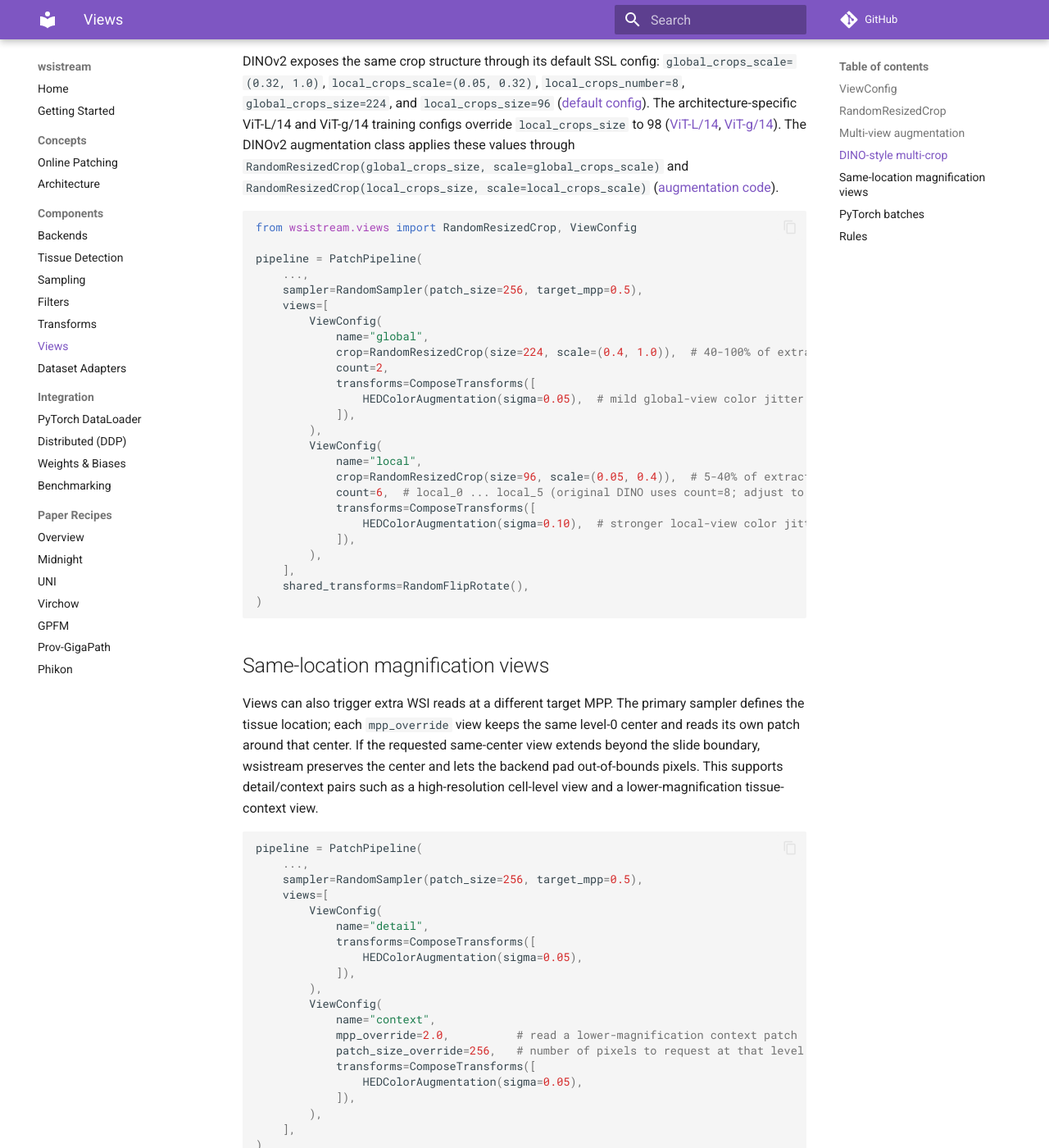
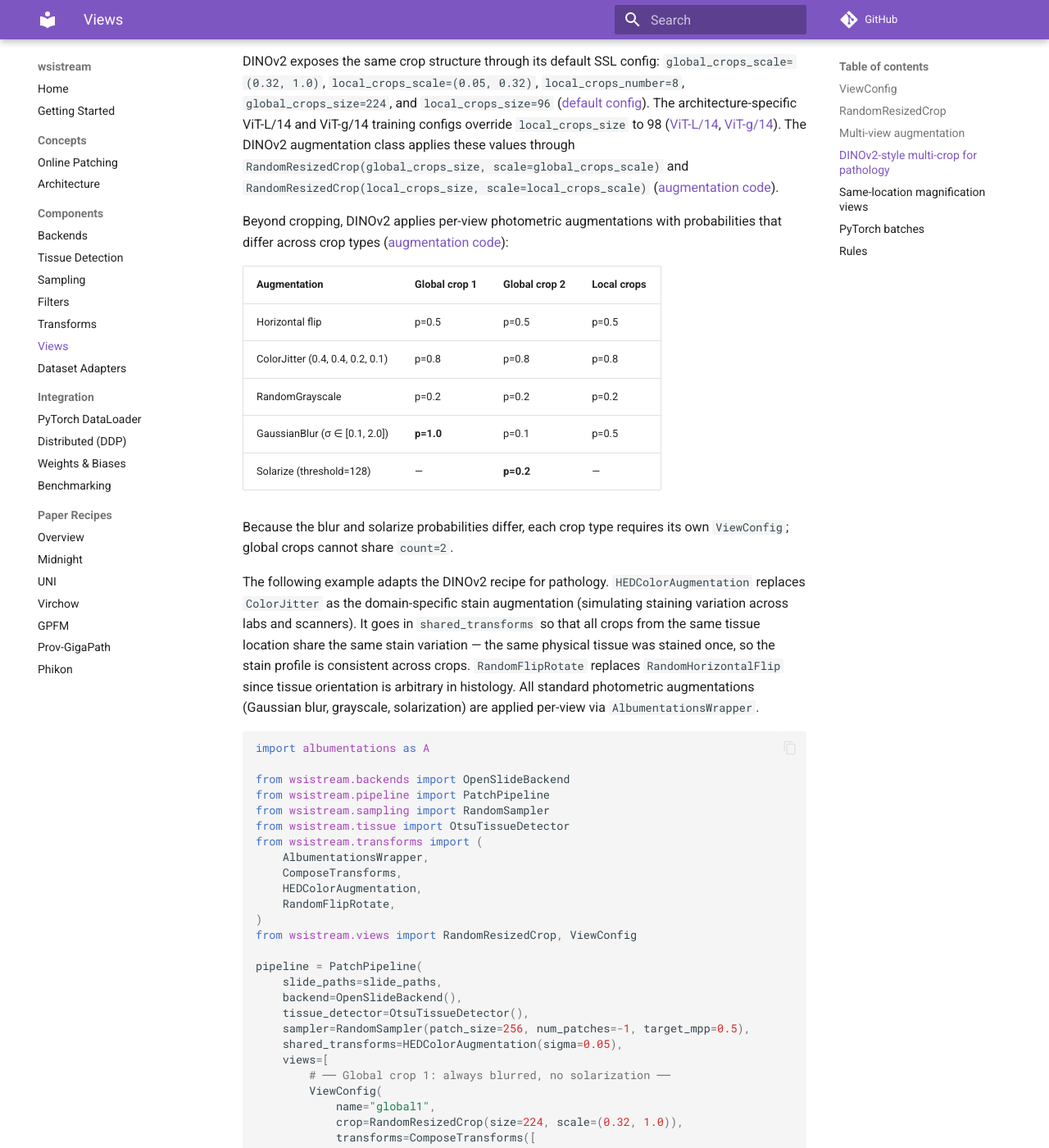
Before and after one commit to RamonKaspar/wsistream, an MkDocs documentation site: the page built from docs/components/views.md, in a window 1280 px wide and 1400 px high, scrolled down 4026 px. Shown: the whole window at 82% size. Built offline with MkDocs 1.6.1 and Material for MkDocs 9.7.7, drawn with Linux system fonts in a browser that asks for light colours; comment, search, counter and statistics services are not loaded; some of the changed text lies outside the part shown.

Commit message:
doc: update DINOv2 multi-crop section for pathology with new augmentation details and examples

````diff
--- a/docs/components/views.md
+++ b/docs/components/views.md
@@ -86,7 +86,7 @@ for result in pipeline:
     view2 = result.views["view2"]
 ```
 
-## DINO-style multi-crop
+## DINOv2-style multi-crop for pathology
 
 <figure markdown="span">
   ![DINO-style multi-crop](../assets/views_multicrop.svg)
@@ -99,33 +99,95 @@ In the standard DINO setup, the two global crops and all local crops are sampled
 
 DINOv2 exposes the same crop structure through its default SSL config: `global_crops_scale=(0.32, 1.0)`, `local_crops_scale=(0.05, 0.32)`, `local_crops_number=8`, `global_crops_size=224`, and `local_crops_size=96` ([default config](https://github.com/facebookresearch/dinov2/blob/main/dinov2/configs/ssl_default_config.yaml)). The architecture-specific ViT-L/14 and ViT-g/14 training configs override `local_crops_size` to 98 ([ViT-L/14](https://github.com/facebookresearch/dinov2/blob/main/dinov2/configs/train/vitl14.yaml), [ViT-g/14](https://github.com/facebookresearch/dinov2/blob/main/dinov2/configs/train/vitg14.yaml)). The DINOv2 augmentation class applies these values through `RandomResizedCrop(global_crops_size, scale=global_crops_scale)` and `RandomResizedCrop(local_crops_size, scale=local_crops_scale)` ([augmentation code](https://github.com/facebookresearch/dinov2/blob/main/dinov2/data/augmentations.py)).
 
+Beyond cropping, DINOv2 applies per-view photometric augmentations with probabilities that differ across crop types ([augmentation code](https://github.com/facebookresearch/dinov2/blob/main/dinov2/data/augmentations.py)):
+
+| Augmentation | Global crop 1 | Global crop 2 | Local crops |
+|---|---|---|---|
+| Horizontal flip | p=0.5 | p=0.5 | p=0.5 |
+| ColorJitter (0.4, 0.4, 0.2, 0.1) | p=0.8 | p=0.8 | p=0.8 |
+| RandomGrayscale | p=0.2 | p=0.2 | p=0.2 |
+| GaussianBlur (σ ∈ [0.1, 2.0]) | **p=1.0** | p=0.1 | p=0.5 |
+| Solarize (threshold=128) | — | **p=0.2** | — |
+
+Because the blur and solarize probabilities differ, each crop type requires its own `ViewConfig`; global crops cannot share `count=2`.
+
+The following example adapts the DINOv2 recipe for pathology. `HEDColorAugmentation` replaces `ColorJitter` as the domain-specific stain augmentation (simulating staining variation across labs and scanners). It goes in `shared_transforms` so that all crops from the same tissue location share the same stain variation — the same physical tissue was stained once, so the stain profile is consistent across crops. `RandomFlipRotate` replaces `RandomHorizontalFlip` since tissue orientation is arbitrary in histology. All standard photometric augmentations (Gaussian blur, grayscale, solarization) are applied per-view via `AlbumentationsWrapper`.
+
 ```python
+import albumentations as A
+
+from wsistream.backends import OpenSlideBackend
+from wsistream.pipeline import PatchPipeline
+from wsistream.sampling import RandomSampler
+from wsistream.tissue import OtsuTissueDetector
+from wsistream.transforms import (
+    AlbumentationsWrapper,
+    ComposeTransforms,
+    HEDColorAugmentation,
+    RandomFlipRotate,
+)
 from wsistream.views import RandomResizedCrop, ViewConfig
 
 pipeline = PatchPipeline(
-    ...,
-    sampler=RandomSampler(patch_size=256, target_mpp=0.5),
+    slide_paths=slide_paths,
+    backend=OpenSlideBackend(),
+    tissue_detector=OtsuTissueDetector(),
+    sampler=RandomSampler(patch_size=256, num_patches=-1, target_mpp=0.5),
+    shared_transforms=HEDColorAugmentation(sigma=0.05),
     views=[
+        # ── Global crop 1: always blurred, no solarization ──
         ViewConfig(
-            name="global",
-            crop=RandomResizedCrop(size=224, scale=(0.4, 1.0)),  # 40-100% of extracted patch
-            count=2,
+            name="global1",
+            crop=RandomResizedCrop(size=224, scale=(0.32, 1.0)),
             transforms=ComposeTransforms([
-                HEDColorAugmentation(sigma=0.05),  # mild global-view color jitter
+                RandomFlipRotate(),
+                AlbumentationsWrapper(A.Compose([
+                    A.ToGray(p=0.2),
+                    A.GaussianBlur(blur_limit=(7, 23), sigma_limit=(0.1, 2.0), p=1.0),
+                ])),
             ]),
         ),
+        # ── Global crop 2: rare blur, sometimes solarized ──
+        ViewConfig(
+            name="global2",
+            crop=RandomResizedCrop(size=224, scale=(0.32, 1.0)),
+            transforms=ComposeTransforms([
+                RandomFlipRotate(),
+                AlbumentationsWrapper(A.Compose([
+                    A.ToGray(p=0.2),
+                    A.GaussianBlur(blur_limit=(7, 23), sigma_limit=(0.1, 2.0), p=0.1),
+                    A.Solarize(threshold_range=(128, 128), p=0.2),
+                ])),
+            ]),
+        ),
+        # ── Local crops: moderate blur, no solarization ──
         ViewConfig(
             name="local",
-            crop=RandomResizedCrop(size=96, scale=(0.05, 0.4)),  # 5-40% of extracted patch
-            count=6,  # local_0 ... local_5 (original DINO uses count=8; adjust to your setup)
+            crop=RandomResizedCrop(size=98, scale=(0.05, 0.32)),
+            count=8,
             transforms=ComposeTransforms([
-                HEDColorAugmentation(sigma=0.10),  # stronger local-view color jitter
+                RandomFlipRotate(),
+                AlbumentationsWrapper(A.Compose([
+                    A.ToGray(p=0.2),
+                    A.GaussianBlur(blur_limit=(7, 23), sigma_limit=(0.1, 2.0), p=0.5),
+                ])),
             ]),
         ),
     ],
-    shared_transforms=RandomFlipRotate(),
+    pool_size=8,
+    patches_per_slide=100,
+    cycle=True,
+    seed=42,
 )
 ```
+
+This produces 10 views per patch: `global1`, `global2`, and `local_0` through `local_7`. In the standard DINOv2 training loop, `global1` and `global2` are passed through the teacher (EMA) network, while all 10 views are passed through the student.
+
+!!! note "Differences from DINOv2 defaults"
+    - **Stain augmentation:** `HEDColorAugmentation` replaces `ColorJitter`. HED operates in the Hematoxylin-Eosin-DAB color space and produces more realistic staining variation for histology than generic RGB jitter. It is applied once in `shared_transforms` (all crops share the same stain) rather than independently per crop (as ColorJitter is in DINOv2).
+    - **Geometric augmentation:** `RandomFlipRotate` adds vertical flips and 90° rotations on top of horizontal flips. Tissue orientation is arbitrary in histology, so all orientations are equally valid.
+    - **No solarization on locals:** Following DINOv2 defaults. Solarization is only applied to global crop 2.
+    - **Blur kernel size:** `blur_limit=(7, 23)` matches the range used by DINO/DINOv2. The exact kernel size is less critical than the sigma range.
 
 ## Same-location magnification views
 
````
